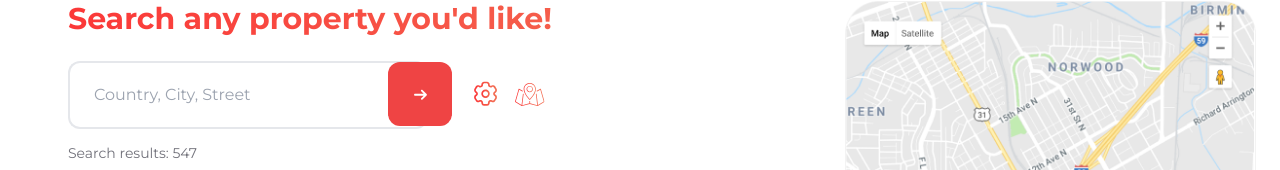
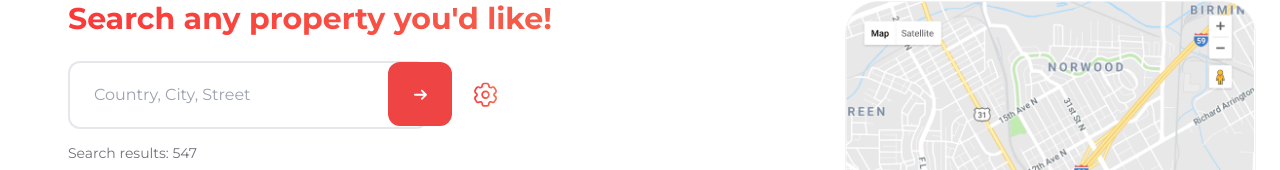
Before and after one commit to HumptyDumpy01/viaproperty-app, a Next.js app: page /properties in a window 1280 px wide. Shown: the part 139-309 px from the top of the page. Built offline with nearby package versions, Linux system fonts and the light colour scheme.

Commit message:
Settings icon and map is shown when map or filter folds.

```diff
--- a/components/Layout/Form/FormSearch.tsx
+++ b/components/Layout/Form/FormSearch.tsx
@@ -15,8 +15,12 @@ export default function FormSearch(/*{  }: FormSearchType*/) {
         <div className={`flex bp-620:items-center justify-center gap-4 bp-620:gap-11 flex-col bp-620:flex-row`}>
           <InputSearch placeholder={`Country, City, Street`} />
           <div className={`flex gap-4`}>
-            <SettingsIcon />
-            <MapIcon />
+            <div className={` bp-1364:hidden`}>
+              <SettingsIcon />
+            </div>
+            <div className={`bp-896:hidden`}>
+              <MapIcon />
+            </div>
           </div>
         </div>
       </form>
```
